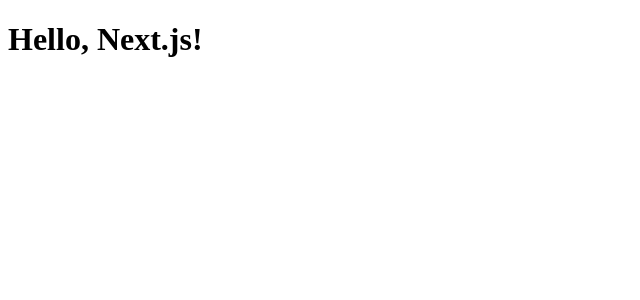
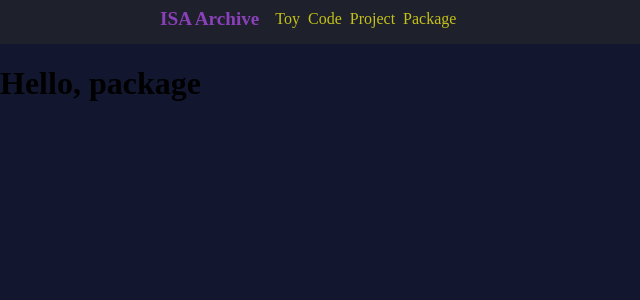
Before and after one commit to yoonjonglyu/yoonjonglyu.github.io, a Next.js app: page /package in a window 1280 px wide. Shown: the top 300 px of the page, without its empty margins (0-640 px from the left). Built offline with nearby package versions, Linux system fonts and the light colour scheme.

Commit message:
feat: 기본 구성

```diff
--- a/app/layout.tsx
+++ b/app/layout.tsx
@@ -1,8 +1,11 @@
 import { Metadata } from 'next';
+import 'normalize.css/normalize.css';
+
+import DefaultLayout from '../components/layouts/defaultLayout';
 
 export const metadata: Metadata = {
-  title: 'Next.js',
-  description: 'Generated by Next.js',
+  title: 'ISA Archive',
+  description: 'dev ISA archive',
 };
 
 export default function RootLayout({
@@ -12,7 +15,9 @@ export default function RootLayout({
 }) {
   return (
     <html lang='kr'>
-      <body>{children}</body>
+      <body>
+        <DefaultLayout>{children}</DefaultLayout>
+      </body>
     </html>
   );
 }
--- a/app/package/page.tsx
+++ b/app/package/page.tsx
@@ -5,6 +5,6 @@ export const metadata: Metadata = {
   description: 'package',
 };
 
-export default function Page () {
-  return <h1>Hello, Next.js!</h1>;
+export default function PackagePage () {
+  return <h1>Hello, package</h1>;
 }
--- a/app/page.tsx
+++ b/app/page.tsx
@@ -1,5 +1,3 @@
-import { useRouter } from "next/router";
-
-export default function Page() {
+export default function RootPage() {
   return <h1>Hello, Next.js!</h1>;
 }
--- /dev/null
+++ b/components/layouts/defaultLayout.tsx
@@ -0,0 +1,90 @@
+'use client';
+import React from 'react';
+import styled, { createGlobalStyle } from 'styled-components';
+
+const GlobalCSS = createGlobalStyle`
+  :root {
+    --color-background-space: #12172f;
+    --color-background-card: #1e202c;
+    --color-point: #8a40b8;
+    --color-rare: #c4c118;
+    --color-unique: #9e2e06;
+    --color-legend: #6e0303;
+  }
+  body {
+    background: var(--color-background-space);
+  }
+`;
+const Wrap = styled.div`
+  display: flex;
+  flex-flow: column wrap;
+  margin: 0;
+  padding: 0;
+`;
+const HeaderNav = styled.nav`
+  position: fixed;
+  width: 100%;
+  height: 44px;
+  padding: 3px;
+  background: var(--color-background-card);
+  box-sizing: border-box;
+  & div {
+    display: flex;
+    align-items: center;
+    width: 100%;
+    max-width: 960px;
+    padding: 0 8px;
+    margin: 0 auto;
+    gap: 16px;
+  }
+  & span {
+    color: var(--color-point);
+    font-size: 1.2rem;
+    font-weight: bold;
+    line-height: 2rem;
+  }
+  & ul {
+    display: flex;
+    margin: 0;
+    padding: 0;
+    list-style: none;
+    gap: 8px;
+  }
+  & ul li {
+    display: inline-block;
+    color: var(--color-rare);
+  }
+`;
+const Contents = styled.main`
+  margin-top: 44px;
+`;
+const Footer = styled.footer``;
+
+interface DefaultLayoutProps {
+  children: React.ReactNode;
+}
+
+const DefaultLayout: React.FC<DefaultLayoutProps> = ({ children }) => {
+  return (
+    <Wrap>
+      <GlobalCSS />
+      <header>
+        <HeaderNav>
+          <div>
+          <span>ISA Archive</span>
+          <ul>
+            <li>Toy</li>
+            <li>Code</li>
+            <li>Project</li>
+            <li>Package</li>
+          </ul>
+          </div>
+        </HeaderNav>
+      </header>
+      <Contents>{children}</Contents>
+      <Footer></Footer>
+    </Wrap>
+  );
+};
+
+export default DefaultLayout;
```
